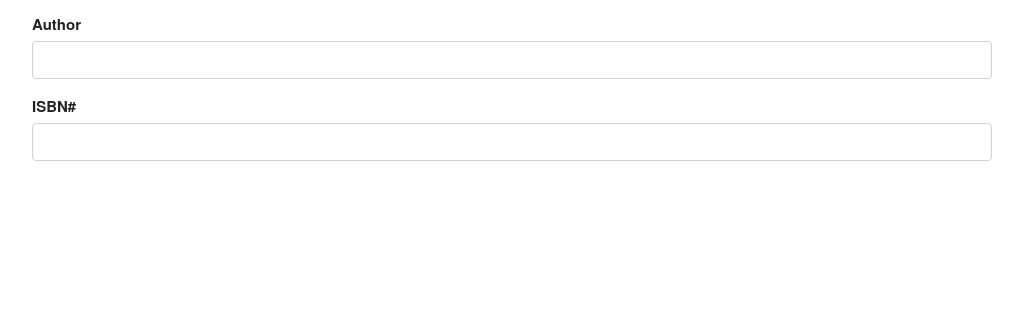
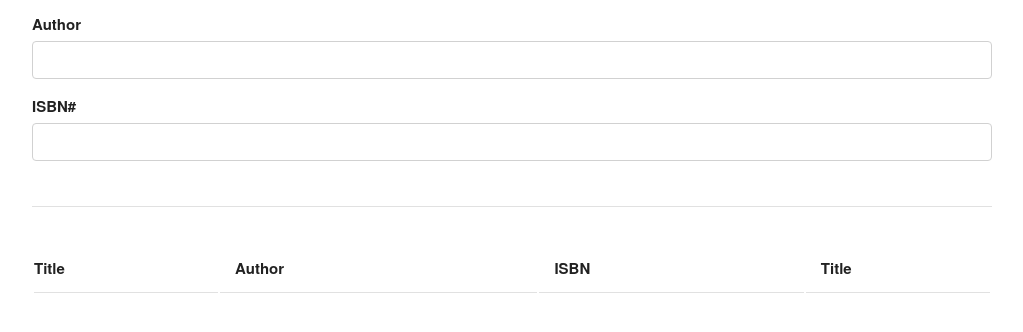
Before and after one commit to adudley78/book-list-092619, a plain HTML site: page index.html in a window 1280 px wide. Shown: the part 158-490 px from the top of the page, without its empty margins (128-1151 px from the left). Drawn offline with nearby package versions, Linux system fonts and the light colour scheme.

Commit message:
Build book list table

```diff
--- a/index.html
+++ b/index.html
@@ -29,6 +29,20 @@
           <input type="text" id="isbn" class="u-full-width" />
         </div>
       </form>
+      <hr />
+      <table class="u-full-width">
+        <thead>
+          <tr>
+            <th>Title</th>
+            <th>Author</th>
+            <th>ISBN</th>
+            <th>Title</th>
+          </tr>
+        </thead>
+        <tbody id="book-list"></tbody>
+      </table>
     </div>
+
+    <script src="app.js"></script>
   </body>
 </html>
```
